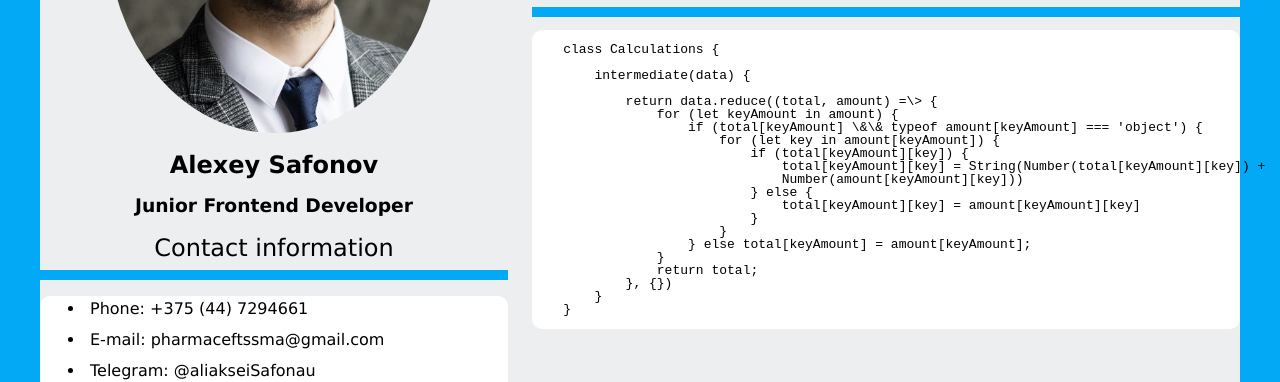
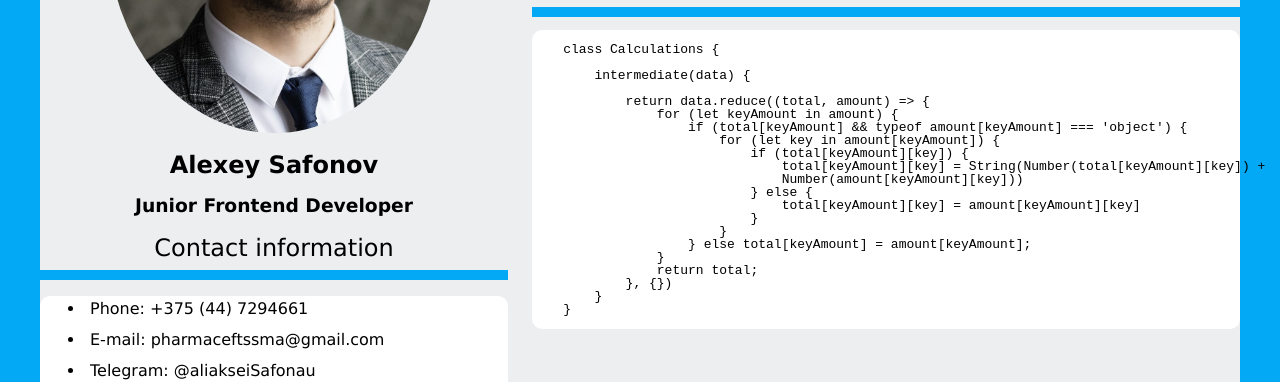
Before and after one commit to AliakseiSafonau/rsschool-cv, a plain HTML site: page index.html in a window 1280 px wide. Shown: the part 267-649 px from the top of the page. Drawn offline with Linux system fonts and the light colour scheme.

Commit message:
refactor: change structure of the project

```diff
--- a/index.html
+++ b/index.html
@@ -65,9 +65,9 @@
 
         intermediate(data) {
 
-            return data.reduce((total, amount) =\&gt; {
+            return data.reduce((total, amount) =&gt; {
                 for (let keyAmount in amount) {
-                    if (total[keyAmount] \&amp;\&amp; typeof amount[keyAmount] === 'object') {
+                    if (total[keyAmount] &amp;&amp; typeof amount[keyAmount] === 'object') {
                         for (let key in amount[keyAmount]) {
                             if (total[keyAmount][key]) {
                                 total[keyAmount][key] = String(Number(total[keyAmount][key]) +
```
